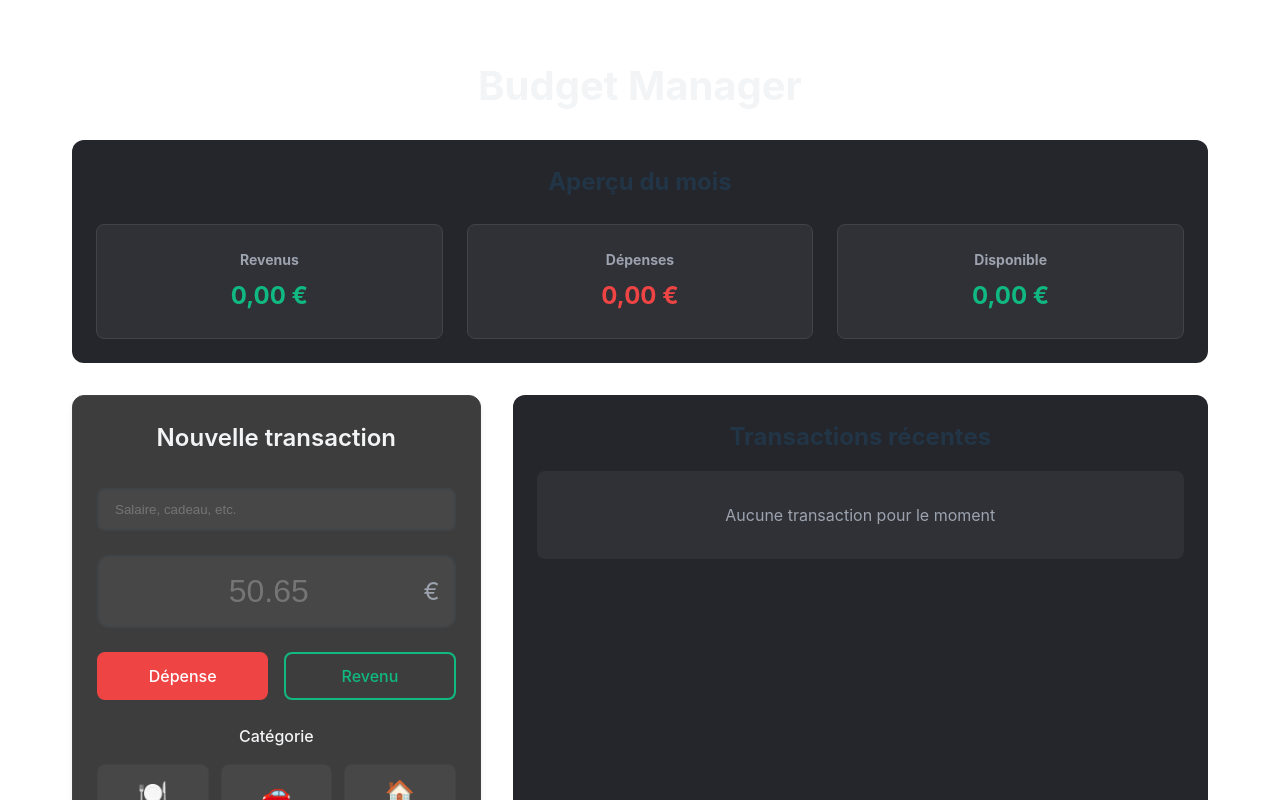
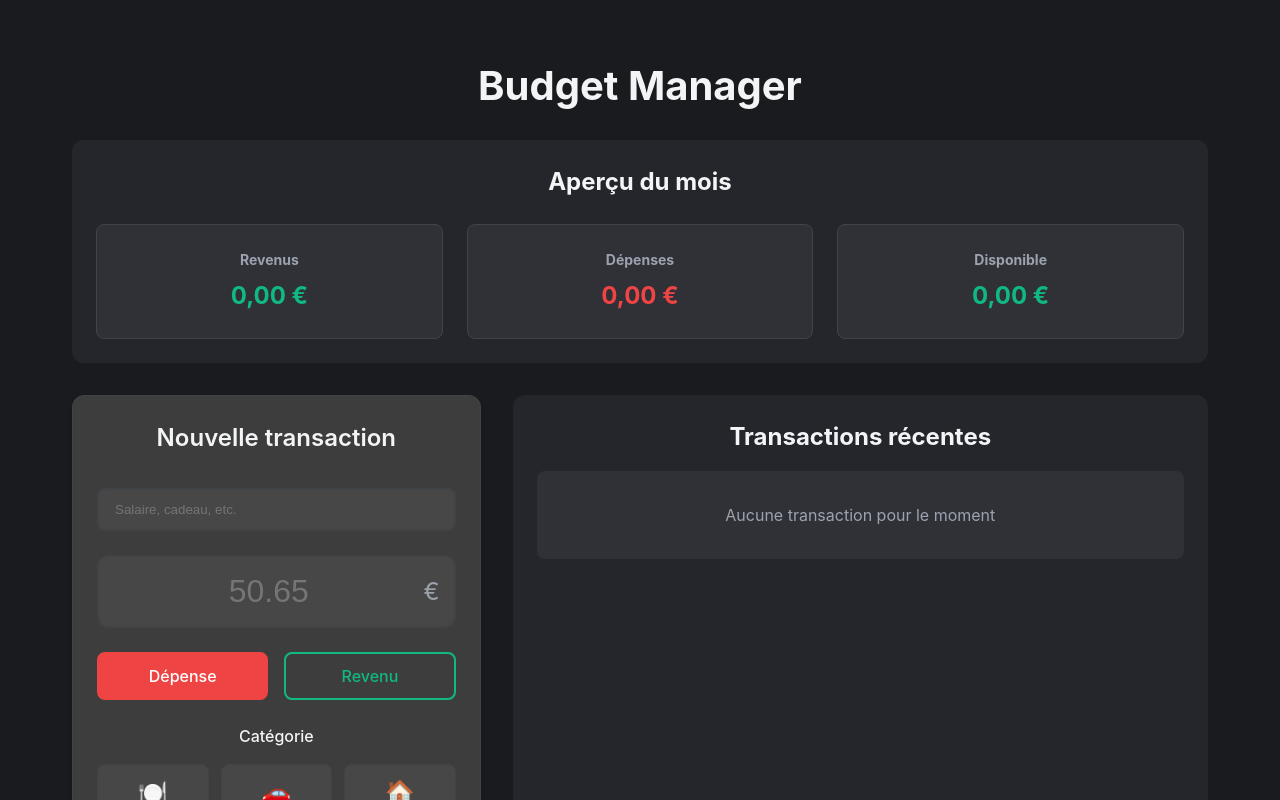
Before and after one commit to AlexandreGaultier/budget-manager, a React (Vite) app: page / in a window 1280 px wide. Shown: the top 800 px of the page. Built offline with nearby package versions, Linux system fonts and the light colour scheme.

Commit message:
replace hexcode colors by variables

```diff
--- a/src/index.css
+++ b/src/index.css
@@ -3,8 +3,8 @@
   line-height: 1.5;
   font-weight: 400;
 
-  color: #f3f4f6;
-  background-color: #1a1b1e;
+  color: var(--text-primary);
+  background-color: var(--background-color);
 
   font-synthesis: none;
   text-rendering: optimizeLegibility;
@@ -65,13 +65,10 @@ button:focus-visible {
 
 @media (prefers-color-scheme: light) {
   :root {
-    color: #213547;
-    background-color: #ffffff;
-  }
-  a:hover {
-    color: #747bff;
+    color: var(--text-primary);
+    background-color: var(--background-color);
   }
   button {
-    background-color: #f9f9f9;
+    background-color: var(--surface-color);
   }
 }
```
